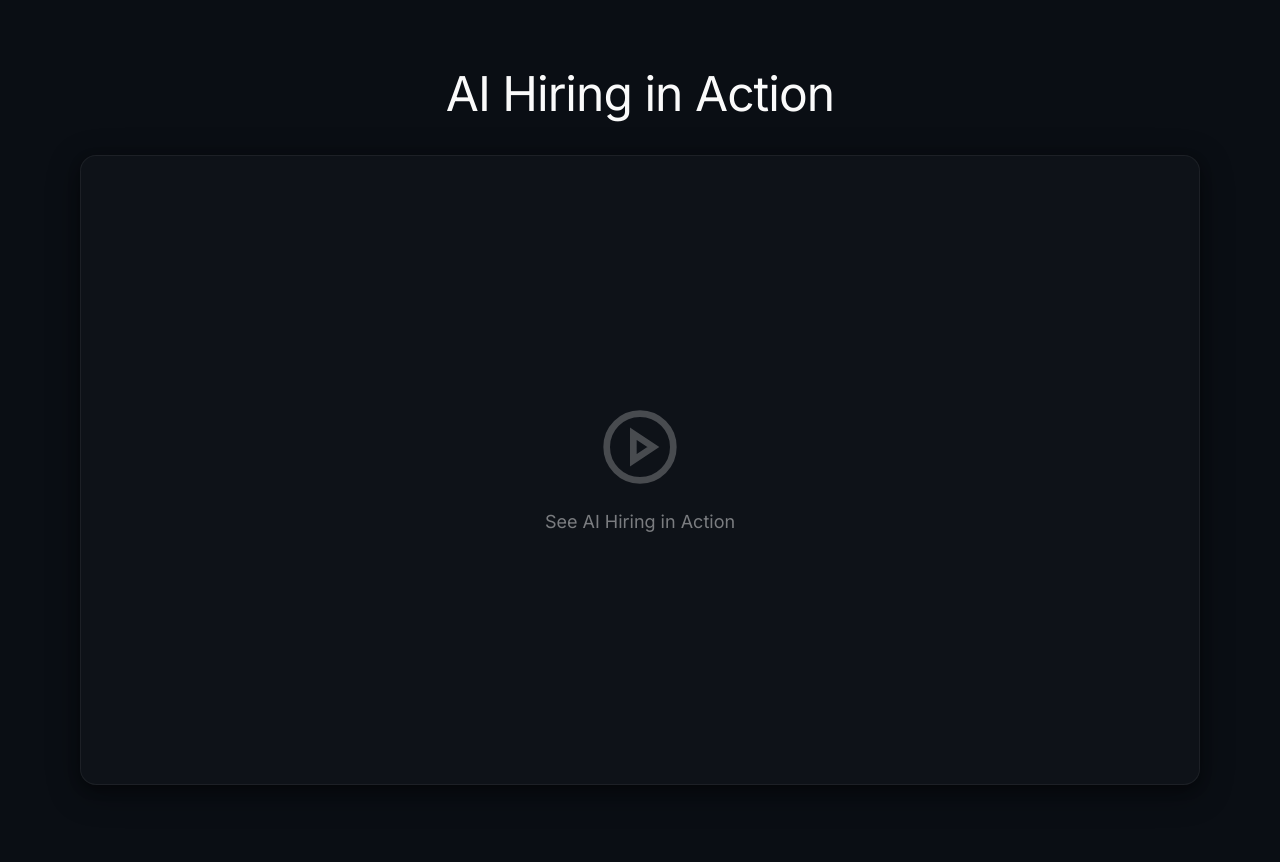
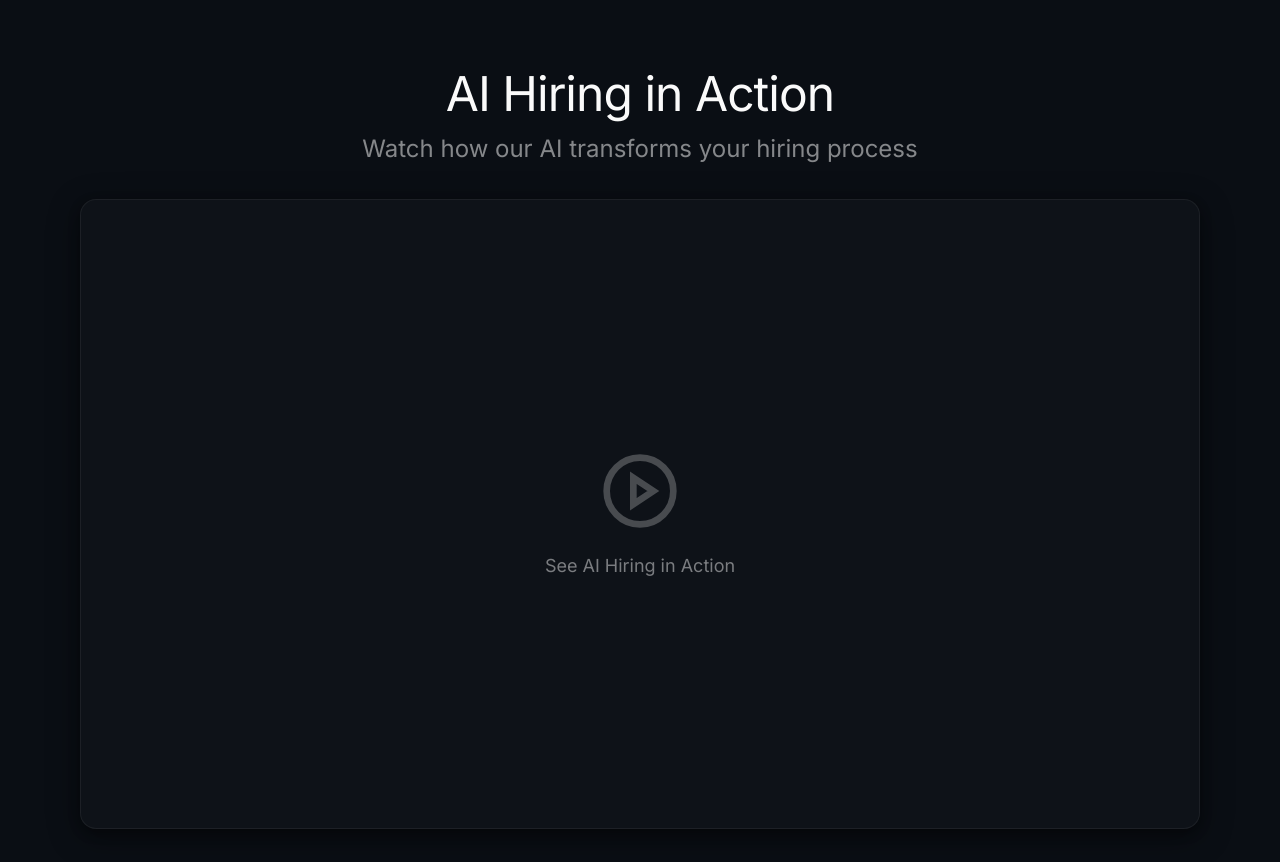
Before and after one commit to Shreyadungrakoti/ai-hiring-ui, a React (Vite) app: page / in a window 1280 px wide. Shown: the part 920-1782 px from the top of the page. Built offline with nearby package versions, Linux system fonts and the light colour scheme; no server answers.

Commit message:
Add subtitle under demo heading

```diff
--- a/src/pages/LandingPage.jsx
+++ b/src/pages/LandingPage.jsx
@@ -594,7 +594,10 @@ export default function LandingPage() {
       {/* Demo Video Section */}
       <section className="landingDemo" id="demo">
         <div className="landingDemoContent">
-          <h2 className="landingSectionTitle" style={{ textAlign: 'center', marginBottom: '32px' }}>AI Hiring in Action</h2>
+          <h2 className="landingSectionTitle" style={{ textAlign: 'center', marginBottom: '8px' }}>AI Hiring in Action</h2>
+          <p className="landingSectionSubtitle" style={{ textAlign: 'center', marginBottom: '32px' }}>
+            Watch how our AI transforms your hiring process
+          </p>
           <div className="landingDemoPlaceholder">
             <div className="landingDemoIcon">
               <svg width="80" height="80" viewBox="0 0 24 24" fill="none" stroke="currentColor" strokeWidth="2">
```
